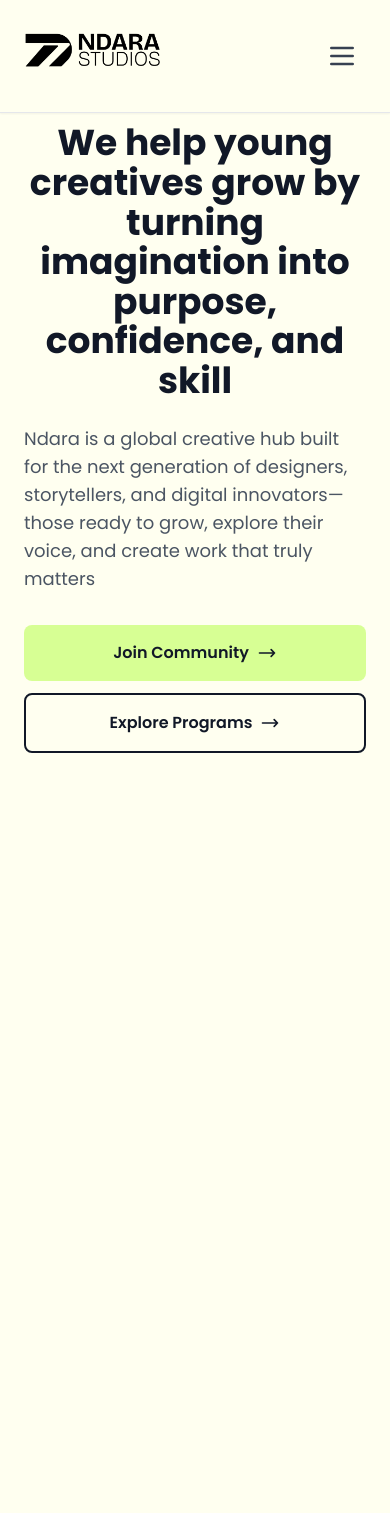
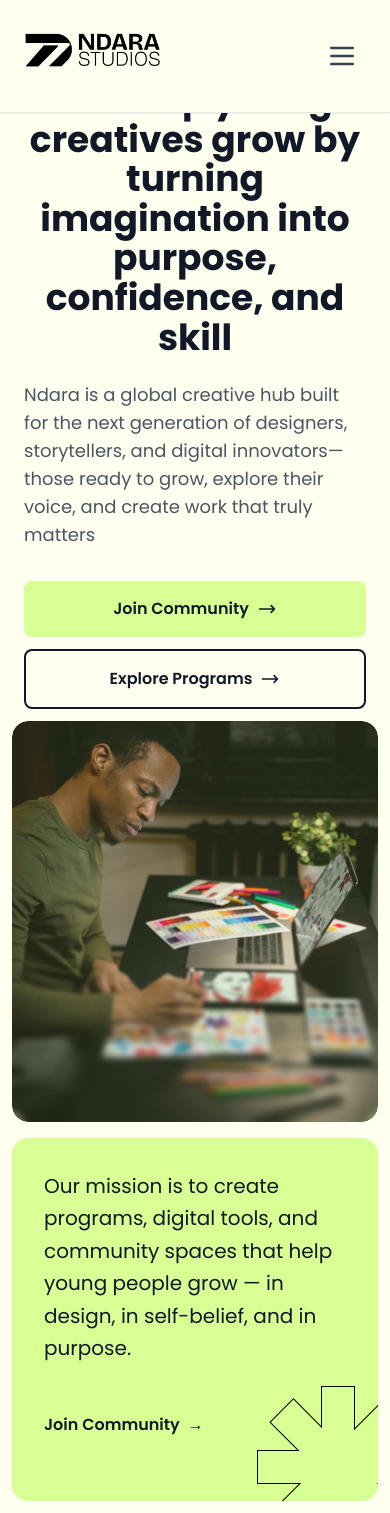
Before and after one commit to raysummer9/ndaraacademy_landingpage, a Next.js app: page / in a window 390 px wide. Before the commit the page ends 844 px from the top, so only its background shows below. Built offline with nearby package versions, Linux system fonts and the light colour scheme.

Commit message:
MissionSection component with responsive design and animations

```diff
--- a/src/app/page.tsx
+++ b/src/app/page.tsx
@@ -1,9 +1,11 @@
 import HeroSection from '@/components/sections/HeroSection'
+import MissionSection from '@/components/sections/MissionSection'
 
 export default function Home() {
   return (
     <main className="min-h-screen">
       <HeroSection />
+      <MissionSection />
       {/* Future sections will be added here */}
     </main>
   )
--- a/src/components/sections/HeroSection.tsx
+++ b/src/components/sections/HeroSection.tsx
@@ -4,7 +4,7 @@ import Link from 'next/link'
 
 const HeroSection = () => {
   return (
-    <section className="min-h-screen flex items-center px-6 py-16 sm:py-20 pt-24 sm:pt-32 bg-[#fffff0]">
+    <section className="min-h-[80vh] sm:min-h-screen flex items-center px-6 pt-20 sm:pt-32 pb-0 sm:pb-0 bg-[#fffff0]">
       <div className="max-w-7xl mx-auto pr-0 sm:pr-16 lg:pr-32">
         {/* Main Heading */}
         <h1
@@ -23,7 +23,7 @@ const HeroSection = () => {
         <div className="flex flex-col sm:flex-row gap-3 sm:gap-4 items-start animate-fade-in-up animation-delay-400">
           <Link
             href="/community"
-            className="inline-flex items-center justify-center w-full sm:w-auto px-8 py-4 bg-[#D7FF94] text-gray-900 font-semibold rounded-lg hover:bg-[#c4f085] transition-all duration-300 group hover:scale-105 hover:shadow-lg"
+            className="inline-flex items-center justify-center w-full sm:w-auto px-8 py-4 bg-[#D7FF94] text-gray-900 font-semibold rounded-lg hover:bg-[#c4f085] transition-all duration-300 group hover:shadow-lg"
           >
             Join Community
             <svg
@@ -38,7 +38,7 @@ const HeroSection = () => {
 
           <Link
             href="/programs"
-            className="inline-flex items-center justify-center w-full sm:w-auto px-8 py-4 bg-transparent text-gray-900 font-semibold border-2 border-gray-900 rounded-lg hover:bg-gray-50 transition-all duration-300 group hover:scale-105 hover:shadow-lg"
+            className="inline-flex items-center justify-center w-full sm:w-auto px-8 py-4 bg-transparent text-gray-900 font-semibold border-2 border-gray-900 rounded-lg hover:bg-gray-50 transition-all duration-300 group hover:shadow-lg"
           >
             Explore Programs
             <svg
--- /dev/null
+++ b/src/components/sections/MissionSection.tsx
@@ -0,0 +1,54 @@
+import React from 'react';
+
+const MissionSection = () => {
+  return (
+    <section className="py-3 sm:py-12 bg-[#fffff0]">
+      <div className="max-w-6xl mx-auto px-3 sm:px-6">
+        <div className="grid grid-cols-1 lg:grid-cols-12 gap-4 items-stretch">
+          {/* Left Column - Image (60% width) */}
+          <div className="order-1 lg:order-1 lg:col-span-7 flex items-stretch animate-fade-in-up animation-delay-200">
+            <div className="w-full h-full flex items-stretch overflow-hidden rounded-2xl">
+              <img
+                src="/images/hero-img.jpg"
+                alt="Young creative designer working at desk with tablet and laptop"
+                className="w-full h-full object-cover rounded-2xl shadow-lg transition-transform duration-500 hover:scale-105"
+              />
+            </div>
+          </div>
+
+          {/* Right Column - Mission Statement (40% width) */}
+          <div className="order-2 lg:order-2 lg:col-span-5 flex items-stretch animate-fade-in-up animation-delay-400">
+            <div className="bg-[#D7FF94] rounded-2xl p-8 lg:p-10 relative w-full flex flex-col justify-between transition-all duration-300 hover:shadow-xl">
+              {/* Mission Text */}
+              <p className="text-xl lg:text-4xl text-gray-900 leading-relaxed animate-fade-in-up animation-delay-600">
+                Our mission is to create programs, digital tools, and community spaces that help young people grow — in design, in self-belief, and in purpose.
+              </p>
+
+              {/* CTA Link */}
+              <a
+                href="#community"
+                className="inline-flex items-center text-base lg:text-lg font-semibold text-gray-900 hover:text-gray-700 transition-all duration-300 group mt-12 mb-8 animate-fade-in-up animation-delay-800 hover:translate-x-2"
+              >
+                Join Community
+                <span className="ml-2 group-hover:translate-x-1 transition-transform duration-200">
+                  →
+                </span>
+              </a>
+
+              {/* Decorative Element - Bottom Right */}
+              <div className="absolute bottom-0 right-0 opacity-20 animate-fade-in-up animation-delay-1000">
+                <img
+                  src="/assets/mission-backdrop.svg"
+                  alt="Mission backdrop decoration"
+                  className="w-25 h-25"
+                />
+              </div>
+            </div>
+          </div>
+        </div>
+      </div>
+    </section>
+  );
+};
+
+export default MissionSection;
```
Also changed, not shown: public/assets/mission-backdrop.svg (added), public/images/hero-img.jpg (added).
